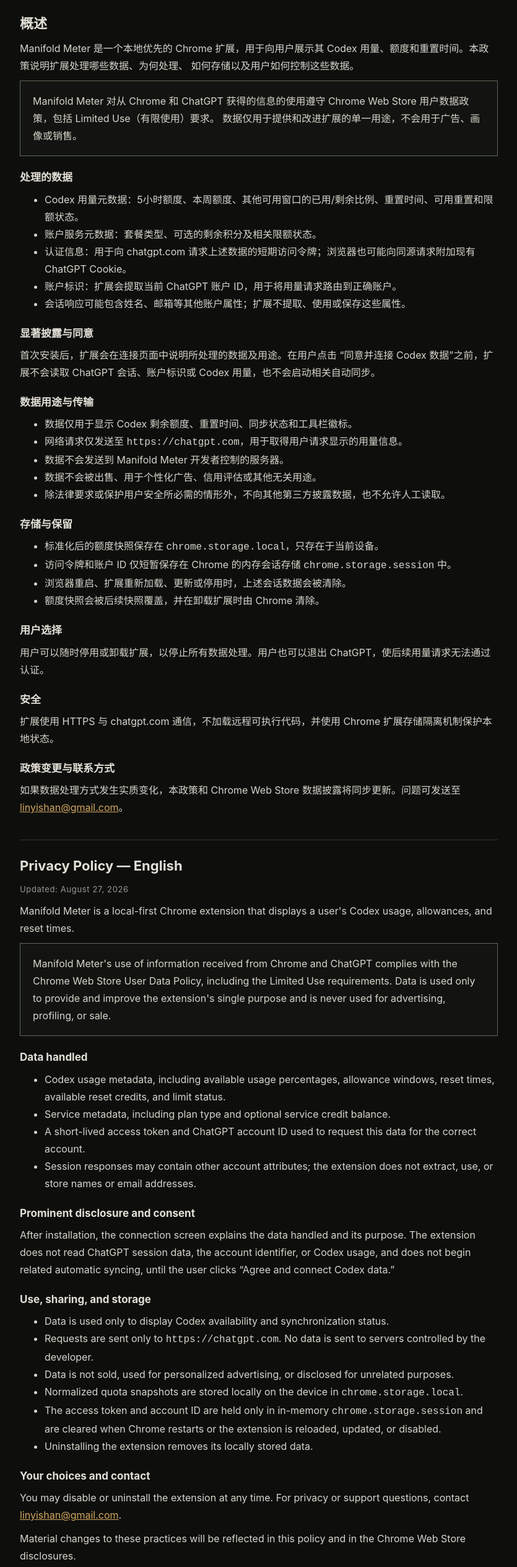
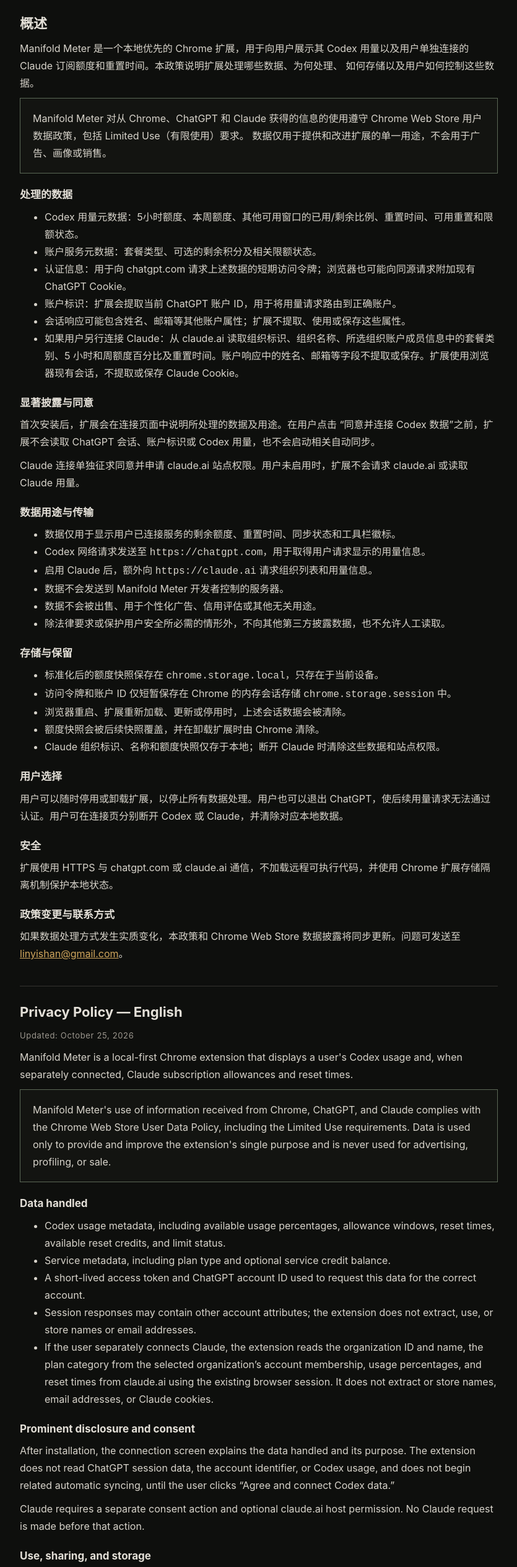
Before and after one commit to manifoldor/manifoldmeter, a browser extension: page docs/privacy.html in a window 1280 px wide. Shown: the part 175-2704 px from the top of the page at 62% size, without its empty margins (222-1057 px from the left). Drawn offline with Linux system fonts and the light colour scheme.

Commit message:
Update public site and privacy policy for Claude support

```diff
--- a/docs/privacy.html
+++ b/docs/privacy.html
@@ -12,7 +12,7 @@
     <img src="logo.svg" alt="" width="52" height="52" />
     <div>
       <h1>隐私政策</h1>
-      <p class="meta">Manifold Meter · 更新日期：2026 年 8 月 27 日</p>
+      <p class="meta">Manifold Meter · 更新日期：2026 年 10 月 25 日</p>
     </div>
     <nav class="language-nav" aria-label="页面导航">
       <a href="index.html">返回首页</a>
@@ -24,11 +24,11 @@
     <h2>概述</h2>
     <p>
       Manifold Meter 是一个本地优先的 Chrome 扩展，用于向用户展示其
-      Codex 用量、额度和重置时间。本政策说明扩展处理哪些数据、为何处理、
+      Codex 用量以及用户单独连接的 Claude 订阅额度和重置时间。本政策说明扩展处理哪些数据、为何处理、
       如何存储以及用户如何控制这些数据。
     </p>
     <p class="notice">
-      Manifold Meter 对从 Chrome 和 ChatGPT 获得的信息的使用遵守
+      Manifold Meter 对从 Chrome、ChatGPT 和 Claude 获得的信息的使用遵守
       Chrome Web Store 用户数据政策，包括 Limited Use（有限使用）要求。
       数据仅用于提供和改进扩展的单一用途，不会用于广告、画像或销售。
     </p>
@@ -40,6 +40,7 @@
       <li>认证信息：用于向 chatgpt.com 请求上述数据的短期访问令牌；浏览器也可能向同源请求附加现有 ChatGPT Cookie。</li>
       <li>账户标识：扩展会提取当前 ChatGPT 账户 ID，用于将用量请求路由到正确账户。</li>
       <li>会话响应可能包含姓名、邮箱等其他账户属性；扩展不提取、使用或保存这些属性。</li>
+      <li>如果用户另行连接 Claude：从 claude.ai 读取组织标识、组织名称、所选组织账户成员信息中的套餐类别、5 小时和周额度百分比及重置时间。账户响应中的姓名、邮箱等字段不提取或保存。扩展使用浏览器现有会话，不提取或保存 Claude Cookie。</li>
     </ul>
 
     <h3>显著披露与同意</h3>
@@ -48,11 +49,13 @@
       “同意并连接 Codex 数据”之前，扩展不会读取 ChatGPT 会话、账户标识或
       Codex 用量，也不会启动相关自动同步。
     </p>
+    <p>Claude 连接单独征求同意并申请 claude.ai 站点权限。用户未启用时，扩展不会请求 claude.ai 或读取 Claude 用量。</p>
 
     <h3>数据用途与传输</h3>
     <ul>
-      <li>数据仅用于显示 Codex 剩余额度、重置时间、同步状态和工具栏徽标。</li>
-      <li>网络请求仅发送至 <code>https://chatgpt.com</code>，用于取得用户请求显示的用量信息。</li>
+      <li>数据仅用于显示用户已连接服务的剩余额度、重置时间、同步状态和工具栏徽标。</li>
+      <li>Codex 网络请求发送至 <code>https://chatgpt.com</code>，用于取得用户请求显示的用量信息。</li>
+      <li>启用 Claude 后，额外向 <code>https://claude.ai</code> 请求组织列表和用量信息。</li>
       <li>数据不会发送到 Manifold Meter 开发者控制的服务器。</li>
       <li>数据不会被出售、用于个性化广告、信用评估或其他无关用途。</li>
       <li>除法律要求或保护用户安全所必需的情形外，不向其他第三方披露数据，也不允许人工读取。</li>
@@ -64,17 +67,18 @@
       <li>访问令牌和账户 ID 仅短暂保存在 Chrome 的内存会话存储 <code>chrome.storage.session</code> 中。</li>
       <li>浏览器重启、扩展重新加载、更新或停用时，上述会话数据会被清除。</li>
       <li>额度快照会被后续快照覆盖，并在卸载扩展时由 Chrome 清除。</li>
+      <li>Claude 组织标识、名称和额度快照仅存于本地；断开 Claude 时清除这些数据和站点权限。</li>
     </ul>
 
     <h3>用户选择</h3>
     <p>
       用户可以随时停用或卸载扩展，以停止所有数据处理。用户也可以退出
-      ChatGPT，使后续用量请求无法通过认证。
+      ChatGPT，使后续用量请求无法通过认证。用户可在连接页分别断开 Codex 或 Claude，并清除对应本地数据。
     </p>
 
     <h3>安全</h3>
     <p>
-      扩展使用 HTTPS 与 chatgpt.com 通信，不加载远程可执行代码，并使用
+      扩展使用 HTTPS 与 chatgpt.com 或 claude.ai 通信，不加载远程可执行代码，并使用
       Chrome 扩展存储隔离机制保护本地状态。
     </p>
 
@@ -88,13 +92,13 @@
 
   <section id="english" lang="en">
     <h2>Privacy Policy — English</h2>
-    <p class="meta">Updated: August 27, 2026</p>
+    <p class="meta">Updated: October 25, 2026</p>
     <p>
       Manifold Meter is a local-first Chrome extension that displays a user's
-      Codex usage, allowances, and reset times.
+      Codex usage and, when separately connected, Claude subscription allowances and reset times.
     </p>
     <p class="notice">
-      Manifold Meter's use of information received from Chrome and ChatGPT
+      Manifold Meter's use of information received from Chrome, ChatGPT, and Claude
       complies with the Chrome Web Store User Data Policy, including the
       Limited Use requirements. Data is used only to provide and improve the
       extension's single purpose and is never used for advertising, profiling,
@@ -107,6 +111,7 @@
       <li>Service metadata, including plan type and optional service credit balance.</li>
       <li>A short-lived access token and ChatGPT account ID used to request this data for the correct account.</li>
       <li>Session responses may contain other account attributes; the extension does not extract, use, or store names or email addresses.</li>
+      <li>If the user separately connects Claude, the extension reads the organization ID and name, the plan category from the selected organization’s account membership, usage percentages, and reset times from claude.ai using the existing browser session. It does not extract or store names, email addresses, or Claude cookies.</li>
     </ul>
 
     <h3>Prominent disclosure and consent</h3>
@@ -116,20 +121,23 @@
       identifier, or Codex usage, and does not begin related automatic syncing,
       until the user clicks “Agree and connect Codex data.”
     </p>
+    <p>Claude requires a separate consent action and optional claude.ai host permission. No Claude request is made before that action.</p>
 
     <h3>Use, sharing, and storage</h3>
     <ul>
-      <li>Data is used only to display Codex availability and synchronization status.</li>
-      <li>Requests are sent only to <code>https://chatgpt.com</code>. No data is sent to servers controlled by the developer.</li>
+      <li>Data is used only to display the connected services' allowances, reset times, and synchronization status.</li>
+      <li>Codex requests are sent to <code>https://chatgpt.com</code>. No data is sent to servers controlled by the developer.</li>
+      <li>After optional Claude connection, organization and usage requests are also sent to <code>https://claude.ai</code>.</li>
       <li>Data is not sold, used for personalized advertising, or disclosed for unrelated purposes.</li>
       <li>Normalized quota snapshots are stored locally on the device in <code>chrome.storage.local</code>.</li>
       <li>The access token and account ID are held only in in-memory <code>chrome.storage.session</code> and are cleared when Chrome restarts or the extension is reloaded, updated, or disabled.</li>
       <li>Uninstalling the extension removes its locally stored data.</li>
+      <li>Disconnecting Codex removes its local usage data and session credentials. Disconnecting Claude removes its local organization and usage data and revokes its host permission.</li>
     </ul>
 
     <h3>Your choices and contact</h3>
     <p>
-      You may disable or uninstall the extension at any time. For privacy or
+      You may disconnect Codex or Claude, disable, or uninstall the extension at any time. For privacy or
       support questions, contact
       <a href="mailto:linyishan@gmail.com">linyishan@gmail.com</a>.
     </p>
@@ -140,7 +148,7 @@
   </section>
 
   <footer>
-    <p>Manifold Meter is independent software and is not affiliated with or endorsed by OpenAI.</p>
+    <p>Manifold Meter is independent software and is not affiliated with or endorsed by OpenAI or Anthropic.</p>
   </footer>
 </body>
 </html>
```
Also changed, not shown: docs/index.html (+12 -10 lines).
